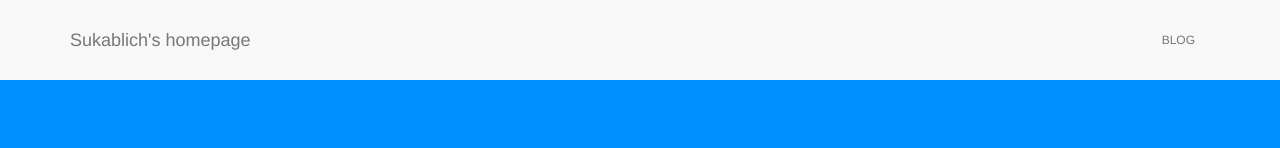
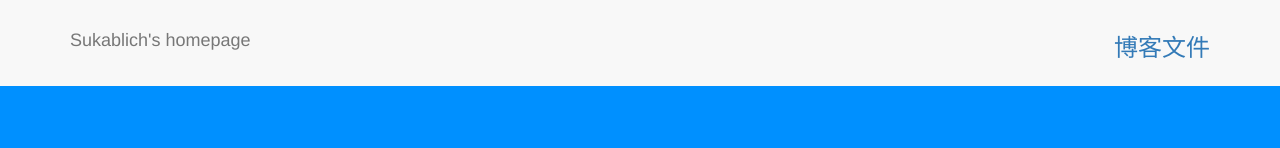
Before and after one commit to Sukablich/sukablich.github.io, a plain HTML site: page index.html in a window 1280 px wide. Shown: the top 148 px of the page. Drawn offline with nearby package versions, Linux system fonts and the light colour scheme; grey boxes are pictures that could not be loaded.

Commit message:
Update index.html

```diff
--- a/index.html
+++ b/index.html
@@ -60,9 +60,8 @@
 				</div>
 				<div class="collapse navbar-collapse" id="myNavbar">
 					<ul class="nav navbar-nav navbar-right">
-						<li>
-							<a href="https://blog.sukablich.top">BLOG</a>
-						</li>
+						<li><h3><a href="https://blog.sukablich.top">博客</a></h3></li>
+						<li><h3><a href="https://files.sukablich.top">文件</a></h3></li>
 					</ul>
 				</div>
 			</div>
```
